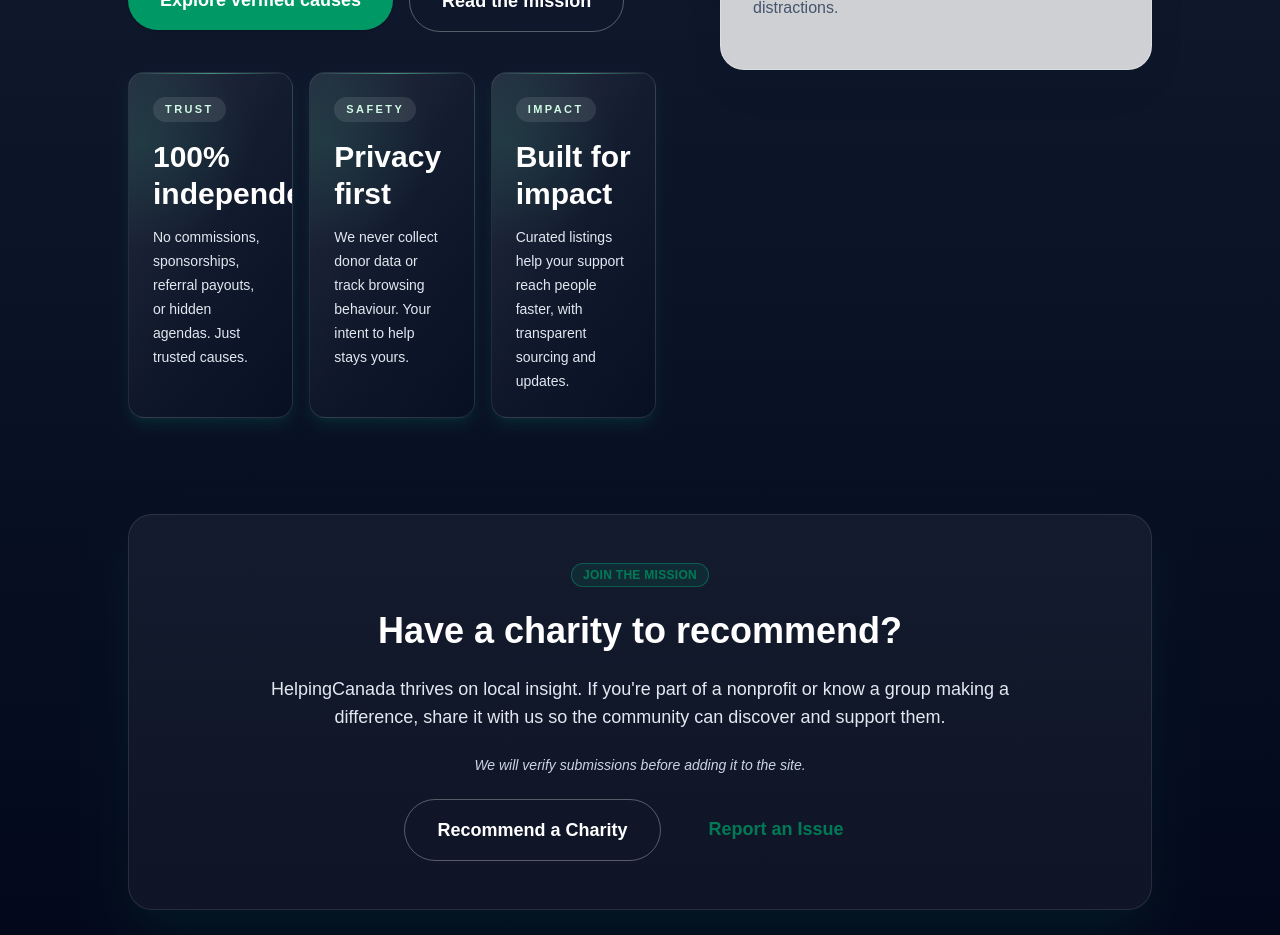
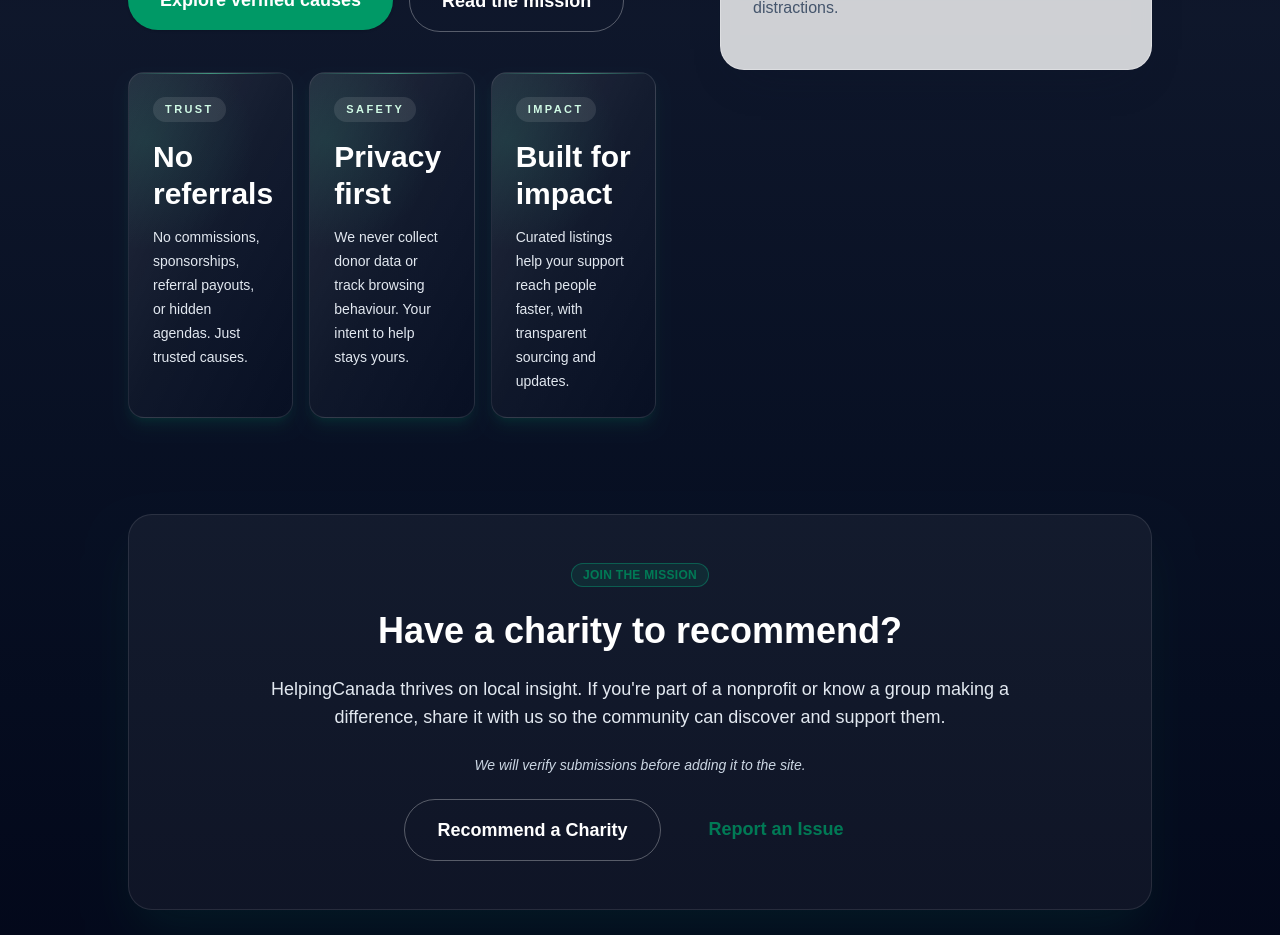
Before and after one commit to gmook9/helpingCanada, a Next.js app: page / in a window 1280 px wide. Shown: the part 1100-2035 px from the top of the page. Built offline with nearby package versions, Linux system fonts and the light colour scheme.

Commit message:
change text to fix cutoff copy

```diff
--- a/src/app/page.tsx
+++ b/src/app/page.tsx
@@ -8,7 +8,7 @@
 export default function Home() {
   const highlights = [
     {
-      title: "100% independent",
+      title: "No referrals",
       description: "No commissions, sponsorships, referral payouts, or hidden agendas. Just trusted causes.",
       label: "Trust",
     },
```
